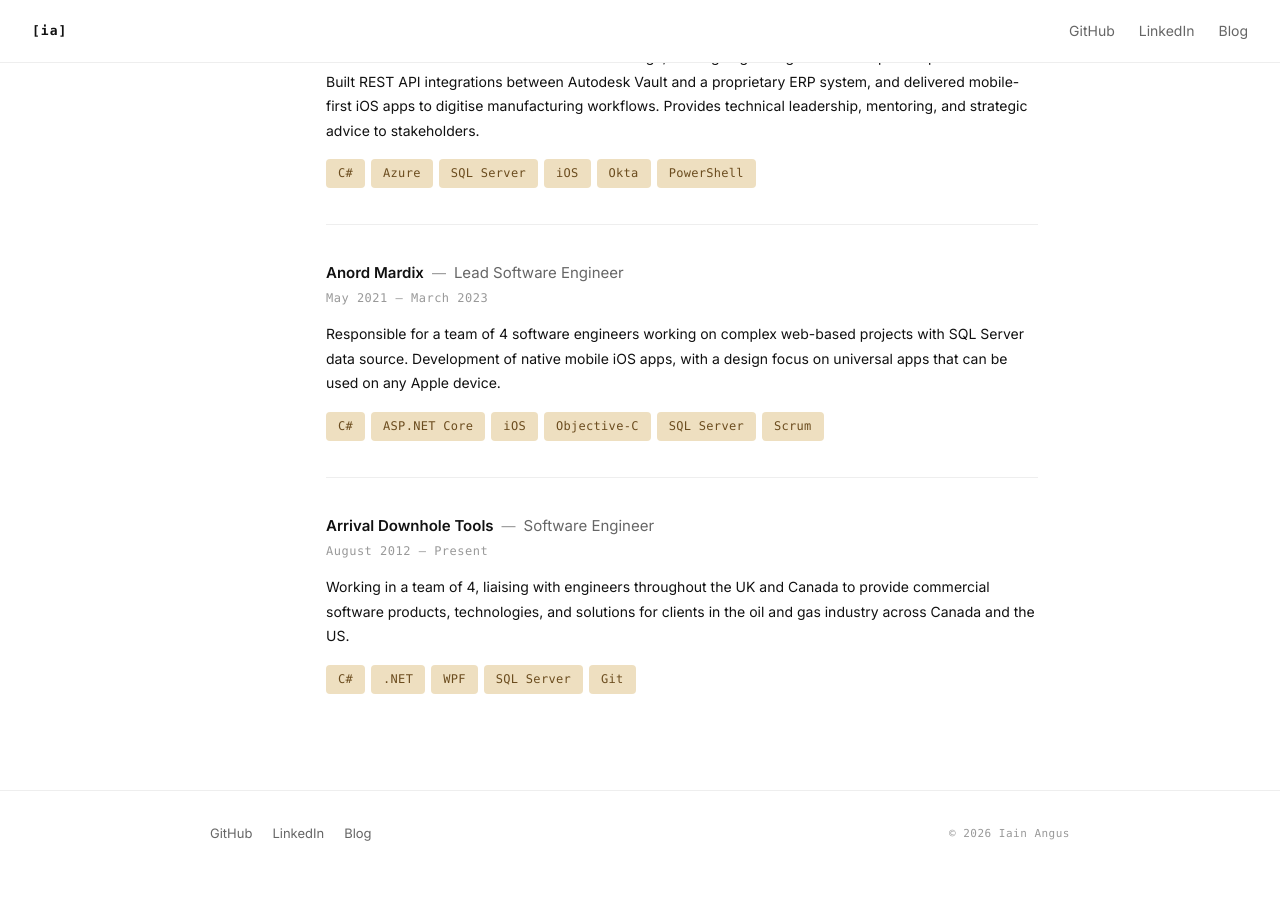
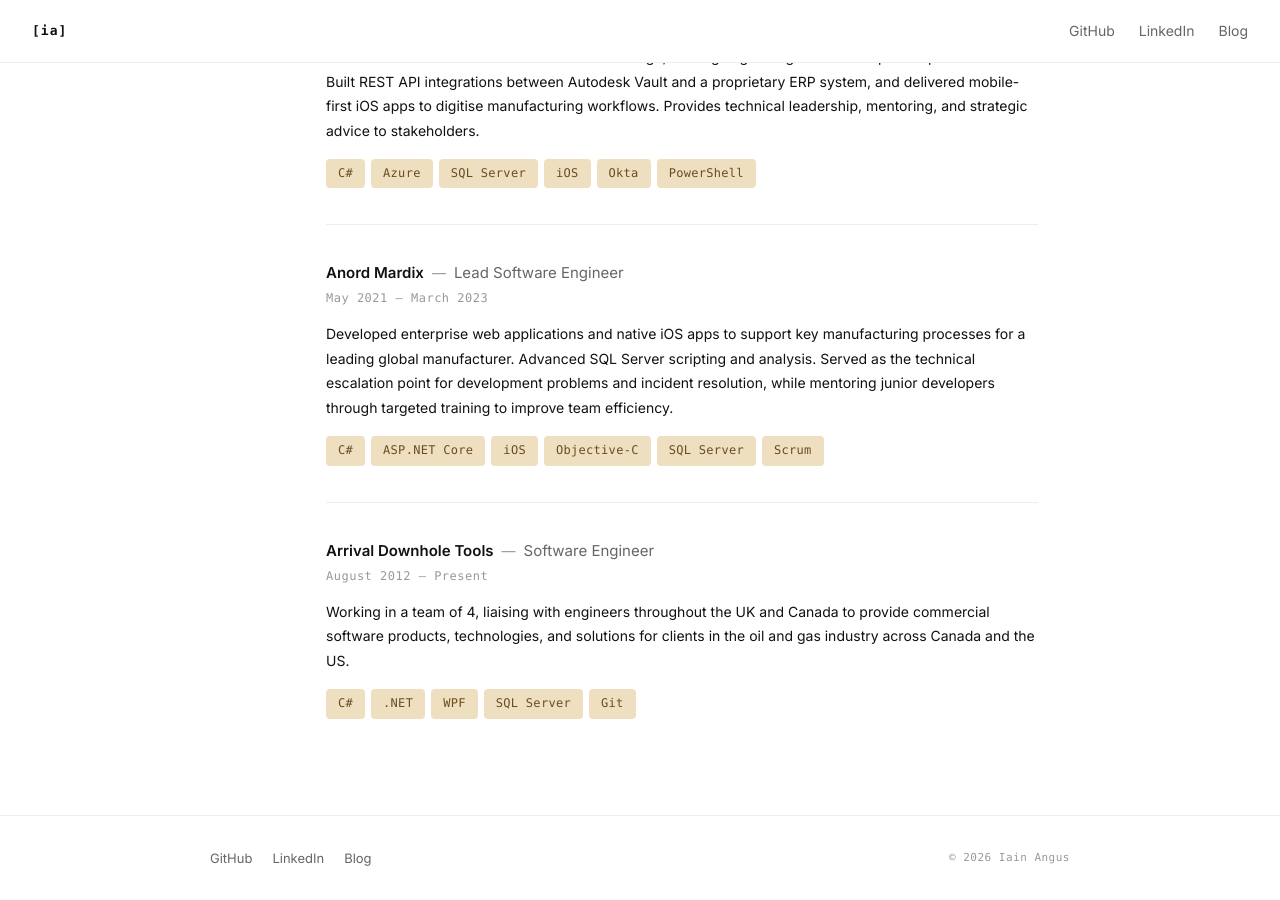
Before and after one commit to sixfortyfour/sixfortyfour.github.io, a Jekyll site: the page built from index.html, in a window 1280 px wide and 900 px high, scrolled down 1419 px. Built offline with Jekyll 4.4.1, drawn with Linux system fonts in a browser that asks for light colours; before the commit the page ends 2295 px from its top, so only the background shows below that.

Commit message:
Update Anord Mardix Lead Engineer role description
Co-Authored-By: Claude Sonnet 4.6 <noreply@anthropic.com>

```diff
--- a/index.html
+++ b/index.html
@@ -193,7 +193,7 @@ layout: default
           <span class="job-role">Lead Software Engineer</span>
         </div>
         <div class="job-date">May 2021 &#8211; March 2023</div>
-        <p class="job-desc">Responsible for a team of 4 software engineers working on complex web-based projects with SQL Server data source. Development of native mobile iOS apps, with a design focus on universal apps that can be used on any Apple device.</p>
+        <p class="job-desc">Developed enterprise web applications and native iOS apps to support key manufacturing processes for a leading global manufacturer. Advanced SQL Server scripting and analysis. Served as the technical escalation point for development problems and incident resolution, while mentoring junior developers through targeted training to improve team efficiency.</p>
         <div class="tags tags--warm">
           <span class="tag">C#</span>
           <span class="tag">ASP.NET Core</span>
```
